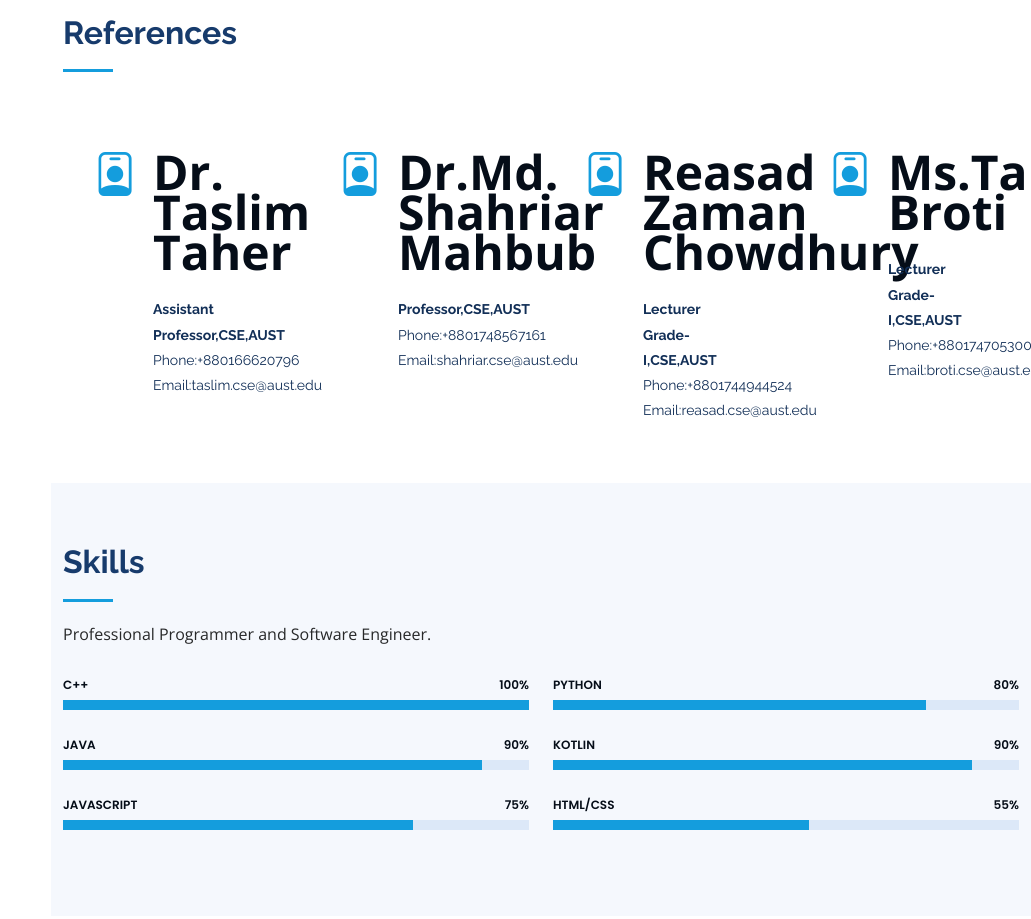
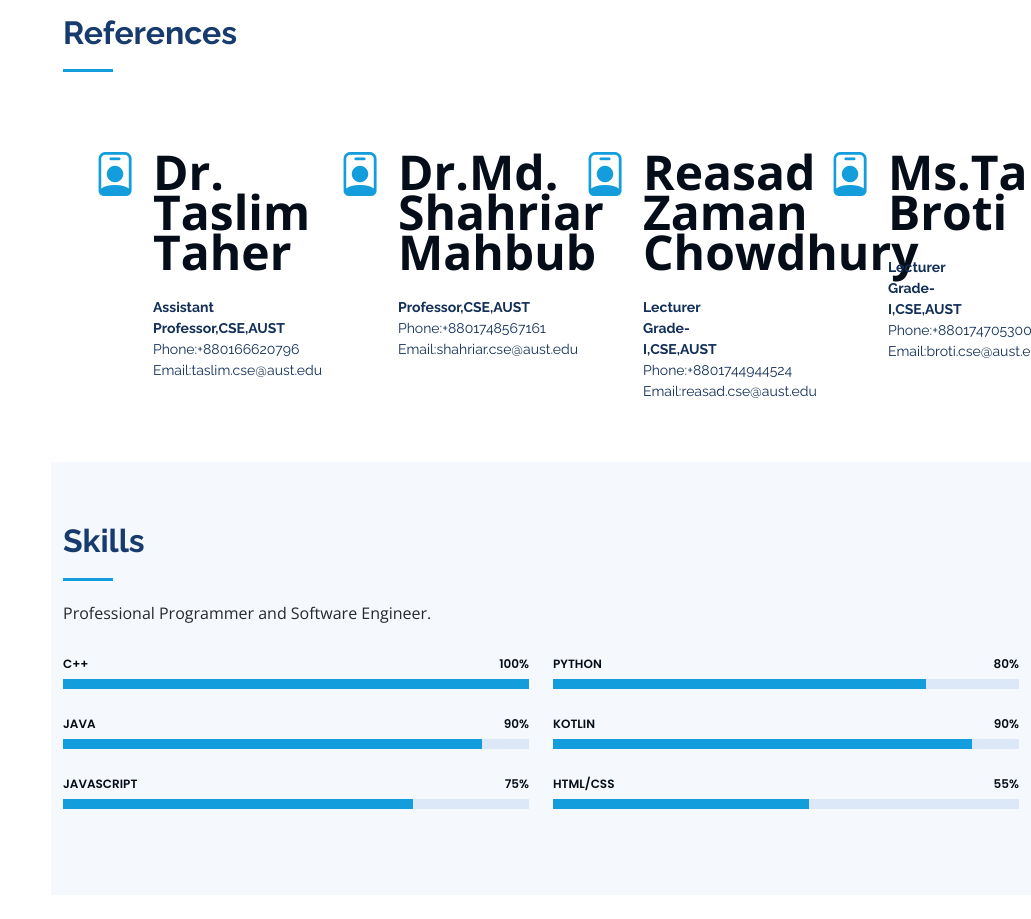
Before and after one commit to Apurba94/Portfolio_updated, a plain HTML site: page index.html in a window 1280 px wide. Shown: the part 1680-2599 px from the top of the page, without its empty margins (249-1280 px from the left). Drawn offline with nearby package versions, Linux system fonts and the light colour scheme.

Commit message:
Update index.html

```diff
--- a/index.html
+++ b/index.html
@@ -188,8 +188,8 @@
 
 <style>
 .teacher-box {
-  padding: 30px;
-  min-height: 300px;
+  padding: 10px;
+  min-height: 100px;
 }
 .teacher-box span {
   font-size: 0.5rem;
@@ -199,7 +199,7 @@
 }
 .teacher-box p {
   margin-bottom: 0;
-  line-height: 1.8;
+  line-height: 1.5;
 }
 .bi-person-badge {
   font-size: 1rem;
```
